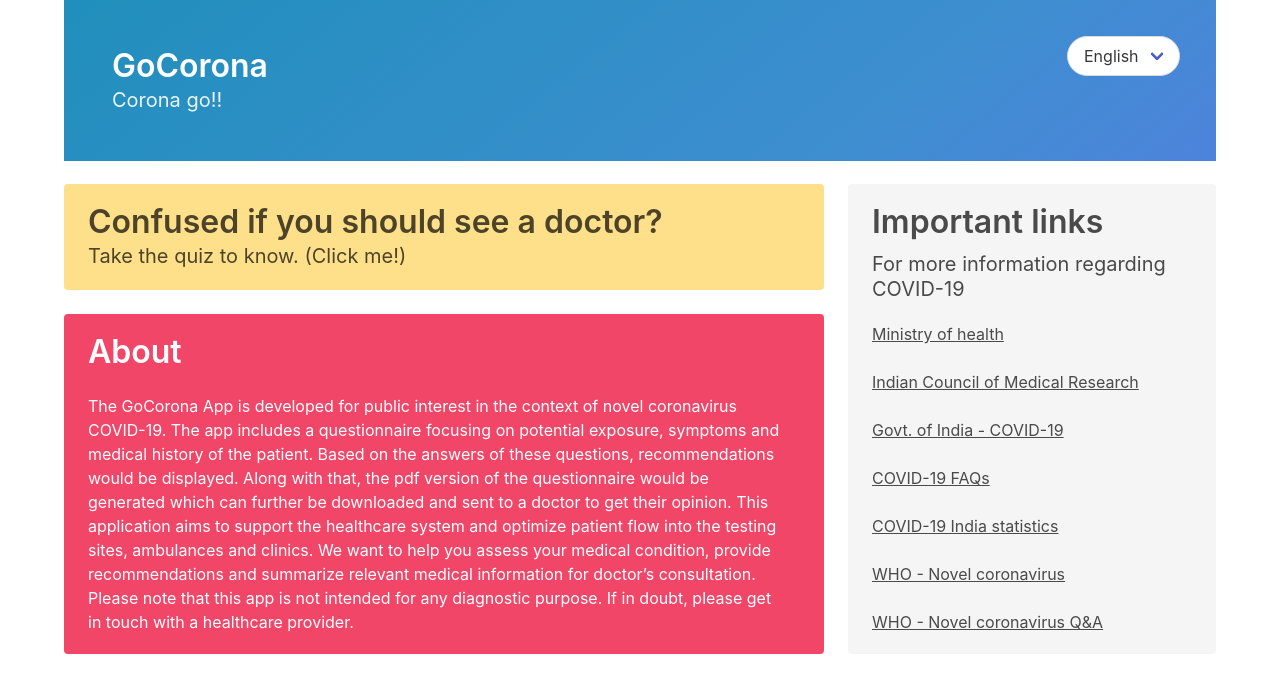
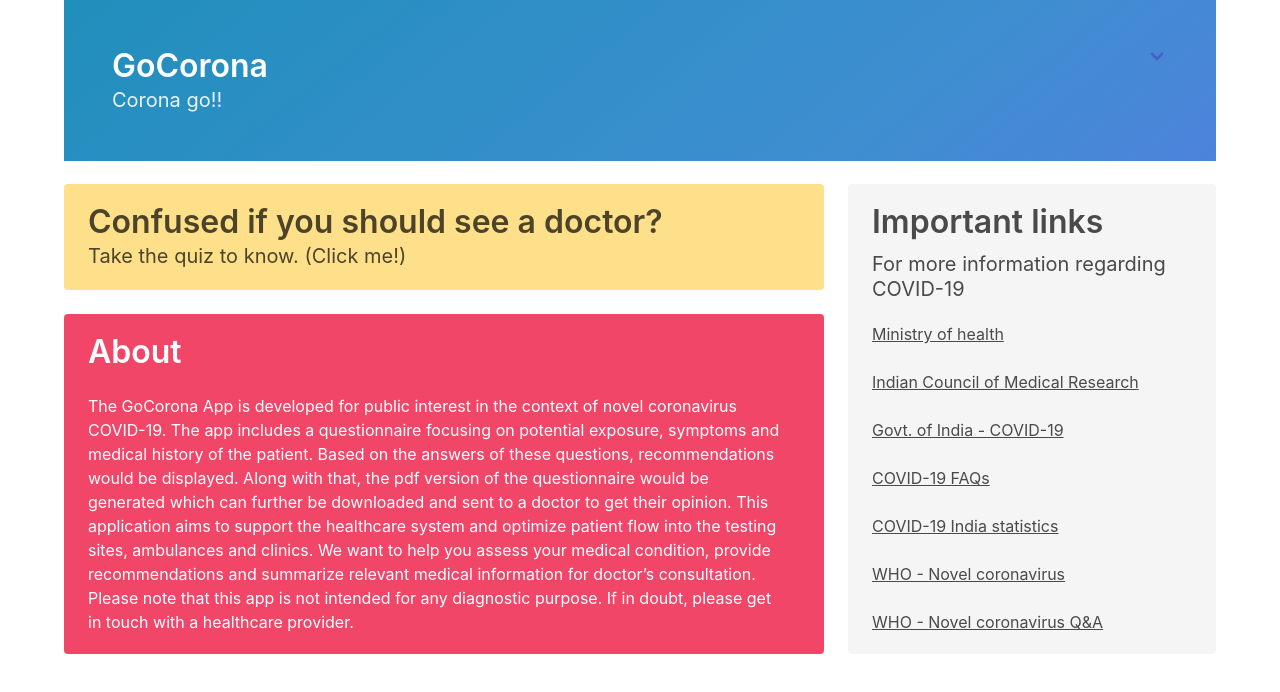
Before and after one commit to sushrut111/corona-virus-questionnaire, a React (Create React App) app: page / in a window 1280 px wide. Shown: the top 692 px of the page. Built offline with nearby package versions, Linux system fonts and the light colour scheme.

Commit message:
language bugs

```diff
--- a/src/app/components/languageSelector.js
+++ b/src/app/components/languageSelector.js
@@ -3,7 +3,7 @@
 
 function LanguageSelector(props) {
 
-    const {languages, languageChange, goHome} = props;
+    const {languages, languageChange, goHome, part, language} = props;
         return (
             <section className="hero is-info is-bold">
   <div className="hero-body">
@@ -20,13 +20,13 @@
         <div>
         <div className="select is-rounded is-pulled-right">
 
-
-  <select onChange={languageChange} >
+          {part!=4?<select onChange={languageChange} >
             {languages.map((lang, i)=>{
 
-            return (<option key={i} value={lang}>{lang}</option>)
+            return (<option key={i} value={lang} selected={language==lang}>{lang}</option>)
             })}
-  </select>
+  </select>:""}
+
 </div>
         </div>
       </div>
--- a/src/app/containers/mainapp.js
+++ b/src/app/containers/mainapp.js
@@ -22,7 +22,7 @@
   const languageChange = (e) => {
     let newlang = e.target.value;
     if(part!=3){
-      setPart(4);
+      setPart(0);
       updateAnswers([]);
     }
     if(part==3)
@@ -43,6 +43,9 @@
   }
   const gohome = () => {
     setPart(4);
+  }
+  const retake = () => {
+    setPart(0);
   }
   const analyzeResponses = () => {
     updateRecommendations(analyzer(answers, language));
@@ -88,7 +91,7 @@
           <div>
           <div className="printbutton">
           <center><button className="button is-danger is-light printbutton" onClick={()=>window.print()}>Print the report</button>
-          <button className="button is-success is-light printbutton" onClick={gohome}>Retake the quiz!</button></center><br/>
+          <button className="button is-success is-light printbutton" onClick={retake}>Retake the quiz!</button></center><br/>
           <Recommendations recommendations={recommendations} language={language}/>
           </div>
           <br/>
@@ -106,7 +109,7 @@
   return (
 
     <div className="container is-widescreen">
-        <LanguageSelector languages={languages} languageChange={languageChange}  goHome={gohome}></LanguageSelector>
+        <LanguageSelector languages={languages} languageChange={languageChange}  goHome={gohome} part={part} language={language}></LanguageSelector>
         <div className="mid-cont" >
         {
           renderSwitch(part)
```
